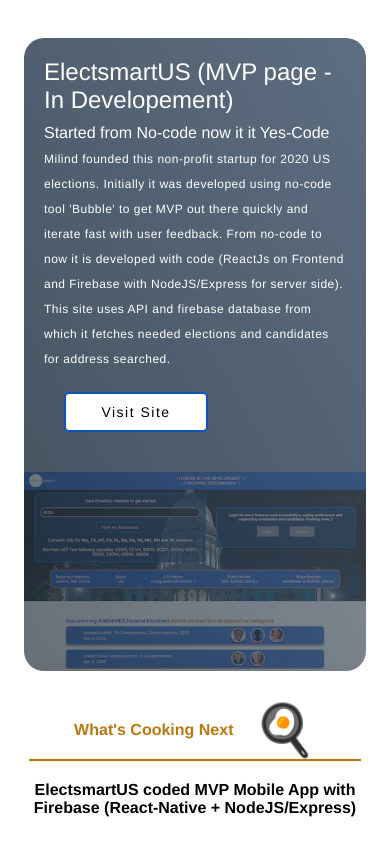
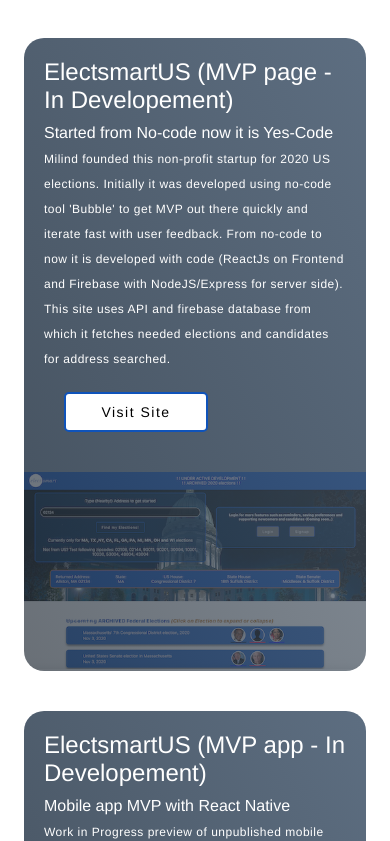
Before and after one commit to milindpatel11/milind-web-solutions, a React (Create React App) app: page / in a window 390 px wide. Shown: the part 5527-6368 px from the top of the page. Built offline with nearby package versions, Linux system fonts and the light colour scheme.

Commit message:
adding mobile app preview to projects list

```diff
--- a/src/components/Projects.js
+++ b/src/components/Projects.js
@@ -5,7 +5,7 @@
 import kea from '../img/kea.jpeg';
 import electsmart from '../img/electsmart.jpeg';
 import electsmartbeta from '../img/electsmartmvp.jpeg';
-
+import electsmartappmvp from '../img/electsmartappmvp.jpeg';
 
 
 const projects_title = { "EN": { "l1": "Recent", "l2":'Portfolio'},
@@ -40,10 +40,18 @@
     {
       "key": 4,
       "title": "ElectsmartUS (MVP page - In Developement)",
-      "subtitle":"Started from No-code now it it Yes-Code",
+      "subtitle":"Started from No-code now it is Yes-Code",
       "link":"https://electsmart-mvp.netlify.app",
       "description": "Milind founded this non-profit startup for 2020 US elections. Initially it was developed using no-code tool 'Bubble' to get MVP out there quickly and iterate fast with user feedback. From no-code to now it is developed with code (ReactJs on Frontend and Firebase with NodeJS/Express for server side). This site uses API and firebase database from which it fetches needed elections and candidates for address searched.",
       "background":electsmartbeta
+    },
+    {
+      "key": 5,
+      "title": "ElectsmartUS (MVP app - In Developement)",
+      "subtitle":"Mobile app MVP with React Native",
+      "link":"https://www.youtube.com/watch?v=P2Tdzv_1WOU",
+      "description": "Work in Progress preview of unpublished mobile app MVP for electsmartUS. This is to completment electsmartUS web for more accesible form preffered by many users.",
+      "background":electsmartappmvp
     }
   ],
   "NL": [
@@ -79,6 +87,14 @@
       "link":"https://electsmart-mvp.netlify.app",
       "description": "Milind richtte deze non-profit startup op voor de Amerikaanse verkiezingen van 2020. Aanvankelijk werd het ontwikkeld met behulp van de tool 'Bubble' zonder code om MVP snel naar buiten te brengen en snel te herhalen met gebruikersfeedback. Van no-code tot nu is het ontwikkeld met code (ReactJs op Frontend en Firebase met NodeJS / Express voor serverzijde). Deze site maakt gebruik van een API en een firebase-database waaruit het de benodigde verkiezingen en kandidaten voor het zoeken naar adressen ophaalt.",
       "background":electsmartbeta
+    },
+    {
+      "key": 5,
+      "title": "ElectsmartUS (MVP-app - In ontwikkeling)",
+      "subtitle":"MMVP voor mobiele apps met React Native",
+      "link":"https://www.youtube.com/watch?v=P2Tdzv_1WOU",
+      "description": "Werk in uitvoering preview van niet-gepubliceerde mobiele app MVP voor electsmartUS. Dit is om electsmartUS web te voltooien voor een meer toegankelijke vorm die door veel gebruikers wordt geprefereerd.",
+      "background":electsmartappmvp
     }
   ],
 }
@@ -159,10 +175,10 @@
       <div className="all-projects flex-column">
         {ProjectItems}
       </div>
-      <div className="upcoming-project flex-column">
+    { /* <div className="upcoming-project flex-column">
         <h3 className='flex-row'> What's Cooking Next <h2>  ‍🍳 </h2> </h3>
         <h3> ElectsmartUS coded MVP Mobile App with Firebase (React-Native + NodeJS/Express)</h3>
-      </div>
+      </div> */}
 
       <div className='dummy-div' id="Contact"> </div>
     </div>
```
Also changed, not shown: src/img/electsmartappmvp.jpeg (added).
